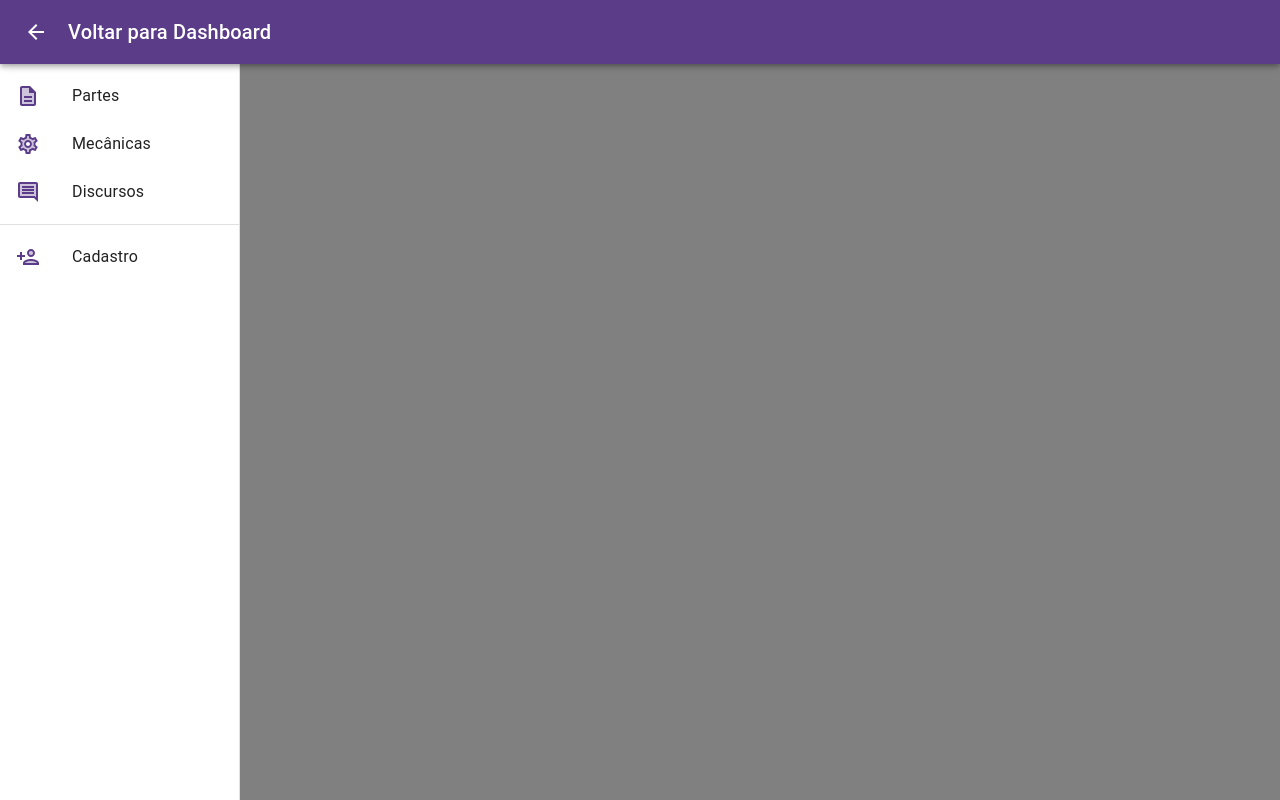
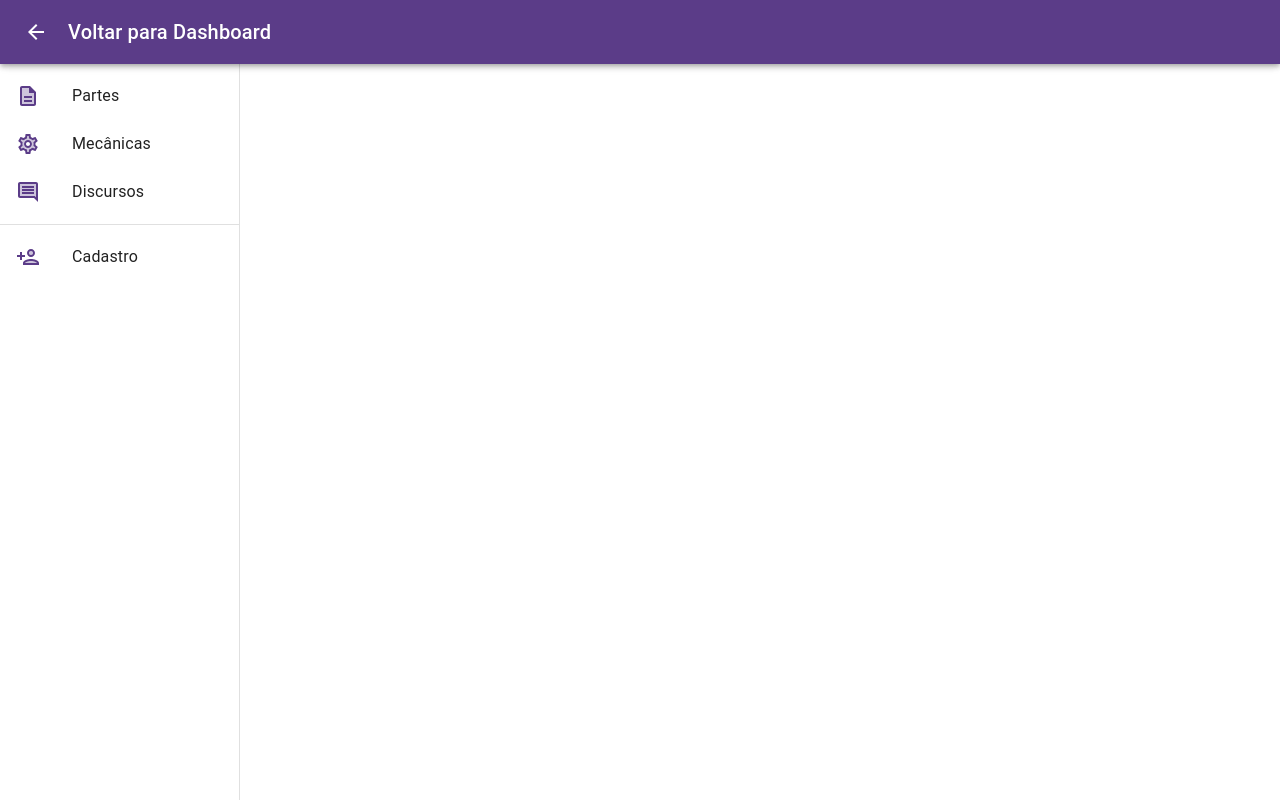
Before and after one commit to czndy/quadro_anuncios_web, a React (Create React App) app in the folder frontend/: page /teste in a window 1280 px wide. Built offline with nearby package versions, Linux system fonts and the light colour scheme.

Commit message:
update Teste

```diff
--- a/frontend/src/pages/Teste/teste.js
+++ b/frontend/src/pages/Teste/teste.js
@@ -1,8 +1,26 @@
 import Dashboard from "../Dashboard/dashboard";
 import Menu from "../Menu/menu"
+import { Box } from "@mui/material";
 
 export default function Teste(){
     return(
-        <Menu/>
+        <Box sx={{display: "flex", height: "100vh", width:"100%"}}>
+            <Menu/>
+            <Box
+                sx={{
+                "& > :not(style)": {
+                    m: "auto",
+                    width: 600,
+                    height: 600,
+                },
+                }}
+                m="auto"
+                display="flex"
+                alignItems="center"
+                width="1000px"
+                height="98vh"
+            >
+            </Box>
+        </Box>
     )
 }
```
